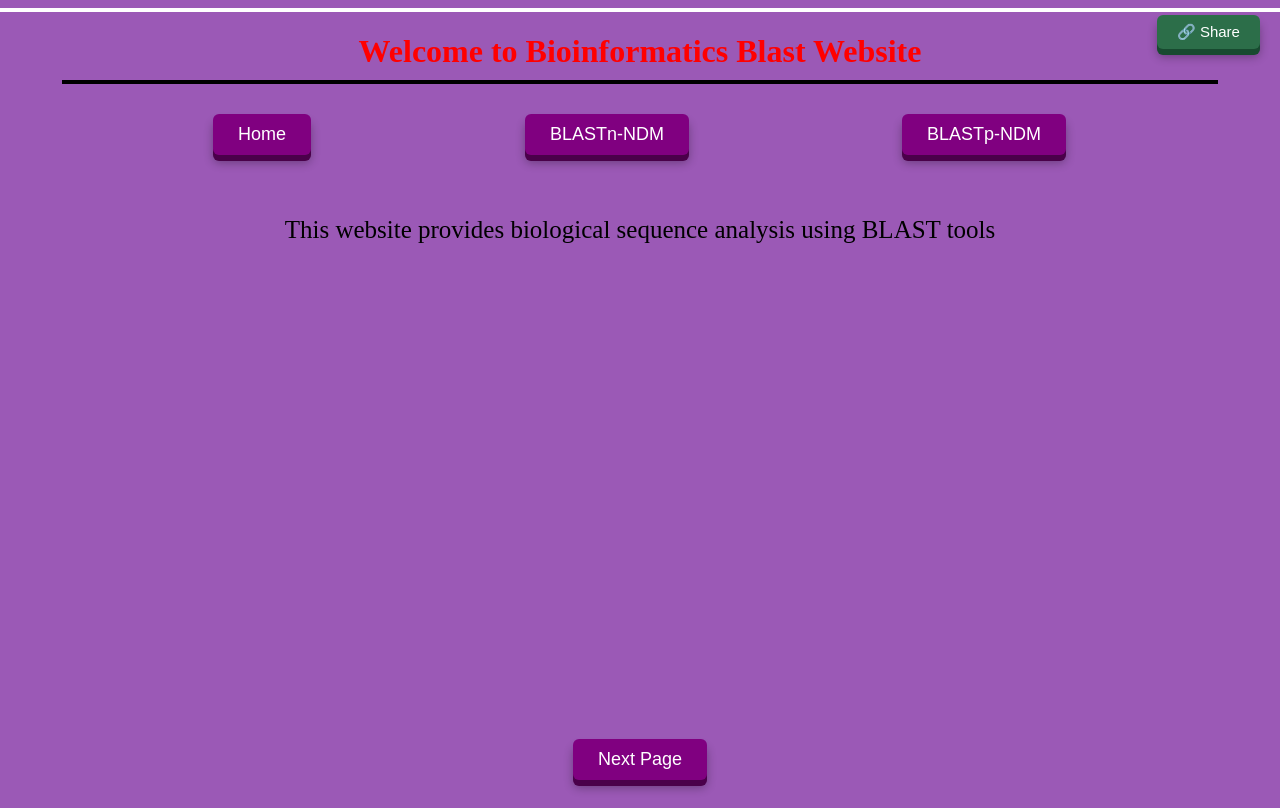
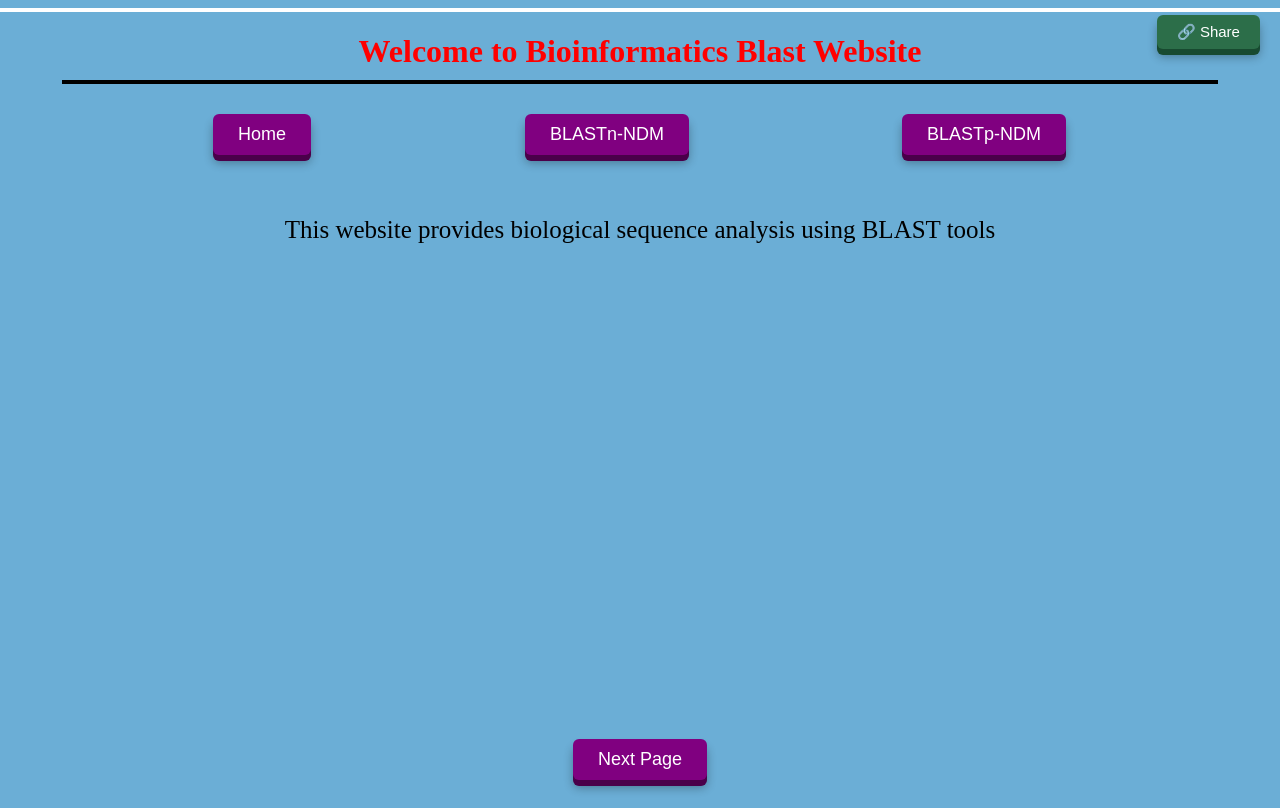
Before and after one commit to zaibankhan/zaibankhan-ndmBlast, a Flask app: page / in a window 1280 px wide. Run offline with Flask 3, Linux system fonts and the light colour scheme.

Commit message:
Revert homepage background color to original blue (#6BAED6)

```diff
--- a/templates/HomeInfo.html
+++ b/templates/HomeInfo.html
@@ -59,7 +59,7 @@
   }
 </style>
 </head>
-<body style="background-color:#9B59B6; height:100vh; margin:0;">
+<body style="background-color:#6BAED6; height:100vh; margin:0;">
 <button id="shareBtn" onclick="shareThisPage()" class="btn-3d" style="position:fixed; top:15px; right:20px; background-color:#2c6e49; z-index:1000; --btn-shadow:#184a30; --btn-glow:rgba(46,204,113,0.55);">
   🔗 Share
 </button>
```
